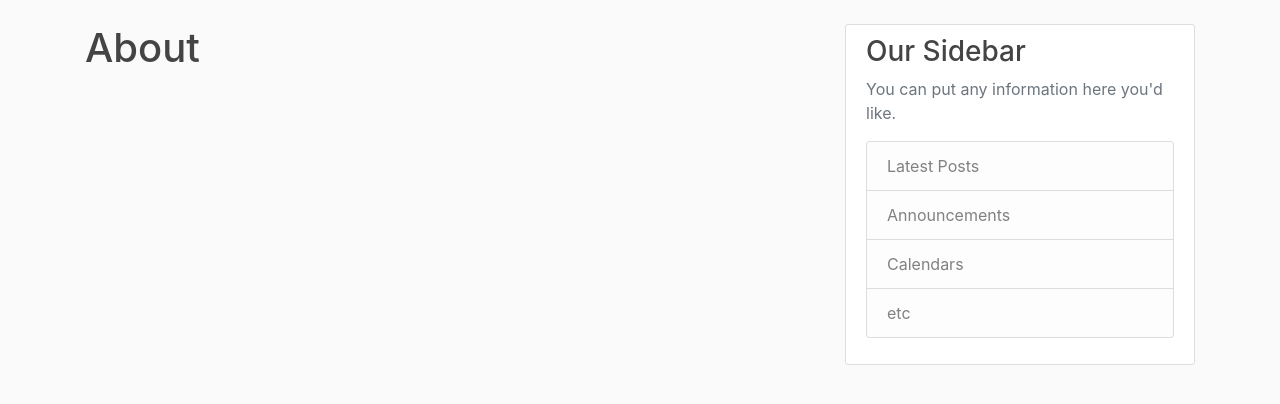
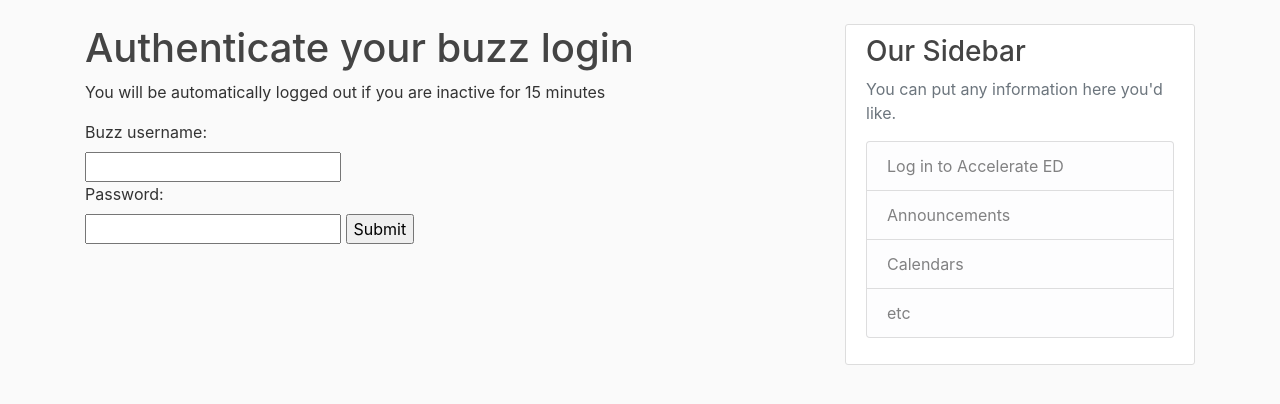
Before and after one commit to AutonomousDev/isapp, a Django app: page /check_in/AE_login/ in a window 1280 px wide. Shown: the part 56-460 px from the top of the page. Run offline with Django 3.2, Linux system fonts and the light colour scheme; some libraries are stand-ins or nearby versions.

Commit message:
checkin -> check_in Phase out complete

```diff
--- a/check_in/templates/check_in/base.html
+++ b/check_in/templates/check_in/base.html
@@ -73,7 +73,7 @@
                 <h3>Our Sidebar</h3>
                 <p class='text-muted'>You can put any information here you'd like.
                 <ul class="list-group">
-                    <li class="list-group-item list-group-item-light">Latest Posts</li>
+                    <a class="list-group-item list-group-item-light" href="{% url 'check_in-ae_login_form' %}">Log in to Accelerate ED</a>
                     <li class="list-group-item list-group-item-light">Announcements</li>
                     <li class="list-group-item list-group-item-light">Calendars</li>
                     <li class="list-group-item list-group-item-light">etc</li>
--- a/check_in/urls.py
+++ b/check_in/urls.py
@@ -8,7 +8,7 @@ import datetime
 urlpatterns = [
     path('about/', views.about, name='check_in-about'),
     path('', views.home, name='check_in-home'),
-    path('AE_login/', views.about, name='check_in-ae_login'),
+    path('AE_login/', views.ae_login_form, name='check_in-ae_login_form'),
     path('data/', login_required(views.Data.as_view()), name='check_in-data'),
     path('student/<int:pk>', login_required(views.StudentDetailView.as_view()), name='check_in-student-detail'),
     path('student_meeting/', login_required(views.StudentMeetingView.as_view()), name='check_in-student-meeting'),
--- a/check_in/views.py
+++ b/check_in/views.py
@@ -17,6 +17,9 @@ def ae_login(request):
         buzz = BuzzRequest(user)
         buzz.login(request.username, request.password)
         return render(request, 'check_in/AE_Login.html', {'title': 'AE_Login'})
+
+def ae_login_form(request):
+    return render(request, 'check_in/AE_Login.html', {'title': 'AE_Login'})
 
 def about(request):
     return render(request, 'check_in/about.html', {'title': 'About'})
```
